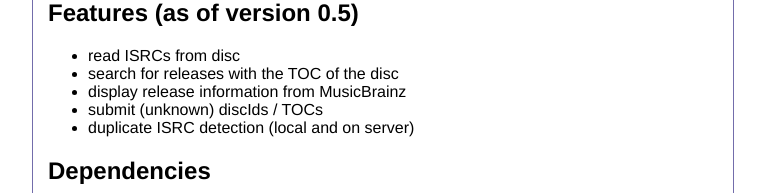
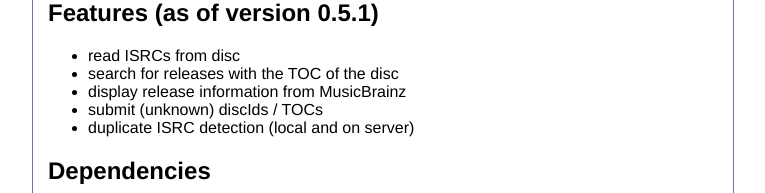
Before and after one commit to JonnyJD/musicbrainz-isrcsubmit, a Jekyll site: the page built from index.html, in a window 1280 px wide. Shown: the part 320-513 px from the top of the page, without its empty margins (257-1022 px from the left). Built offline with Jekyll 4.4.1, drawn with Linux system fonts in a browser that asks for light colours.

Commit message:
set version 0.5.1

```diff
--- a/_config.yml
+++ b/_config.yml
@@ -6,8 +6,8 @@ downloads:
 
 script:
   name: isrcsubmit
-  version: 0.5
-  current: isrcsubmit-0.5
+  version: 0.5.1
+  current: isrcsubmit-0.5.1
 
 nav:
 - title: home
```
